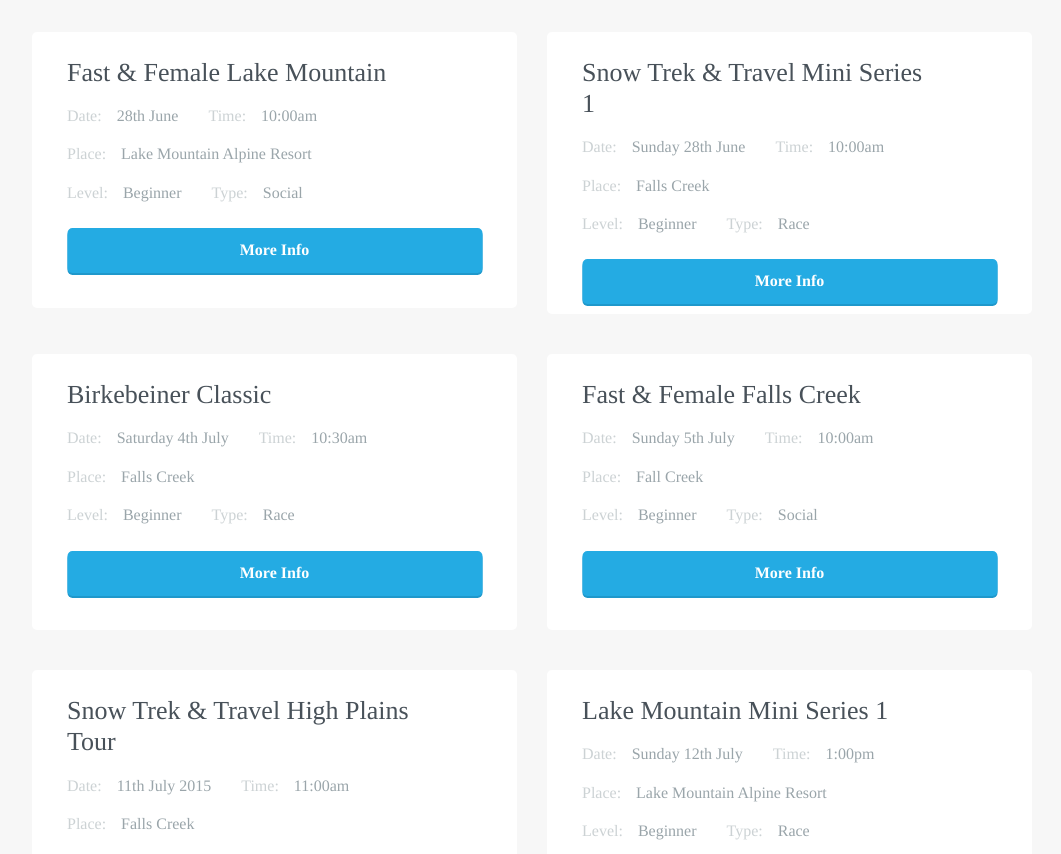
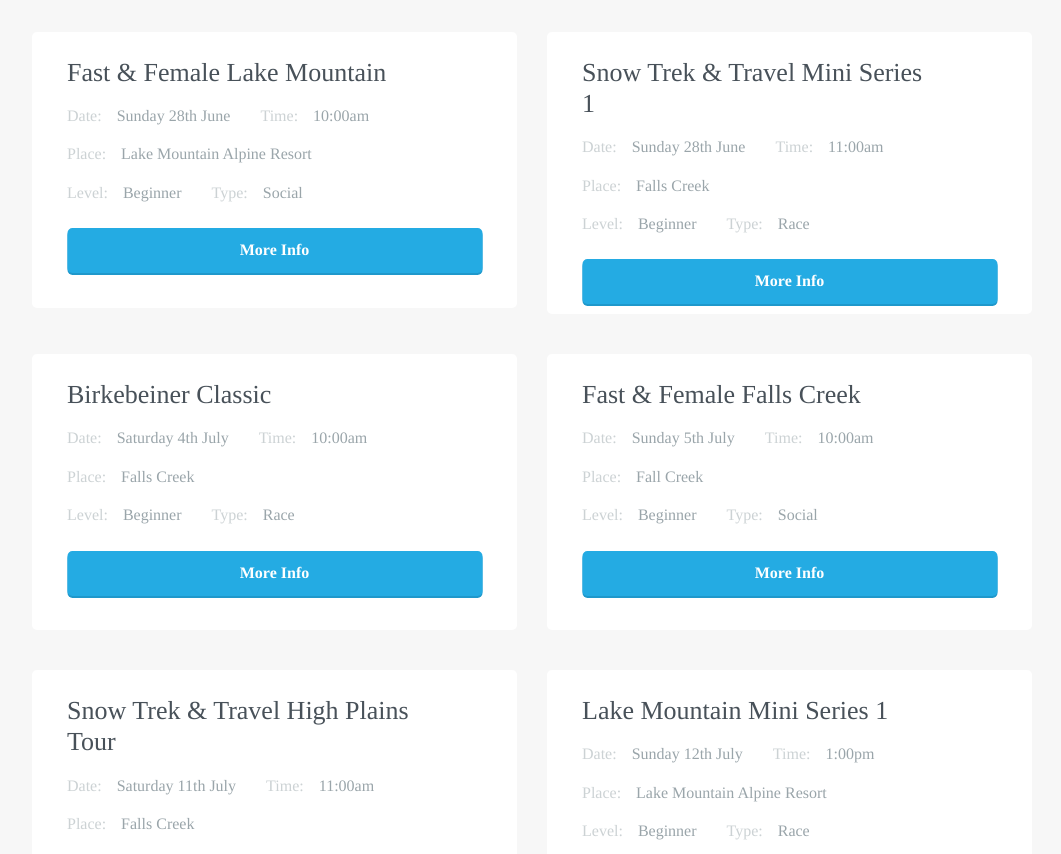
Before and after one commit to robcatto/robcatto.github.io, a Jekyll site: the page built from events/index.html, in a window 1280 px wide and 1400 px high, scrolled down 497 px. Shown: the part 152-1006 px from the top of the window, without its empty margins (108-1169 px from the left). Built offline with Jekyll 4.4.1, drawn with Linux system fonts in a browser that asks for light colours; some web fonts are replaced; Markdown is read by kramdown in place of the engine named in the settings.

Commit message:
Update index.html

```diff
--- a/events/index.html
+++ b/events/index.html
@@ -58,7 +58,7 @@ layout: default
                         <div class="column two">
                             <div class="callout-card event__card">
                                     <h3 class="event__heading">Fast & Female Lake Mountain</h3>
-                                        <span class="event__meta">Date:</span><span class="event__info">28th June</span><span class="event__meta">Time:</span><span class="event__info">10:00am</span>
+                                        <span class="event__meta">Date:</span><span class="event__info">Sunday 28th June</span><span class="event__meta">Time:</span><span class="event__info">10:00am</span>
                                         <br>
                                         <span class="event__meta">Place:</span><span class="event__info">Lake Mountain Alpine Resort</span>
                                         <br>
@@ -71,7 +71,7 @@ layout: default
                         <div class="column two">
                             <div class="callout-card event__card">
                                     <h3 class="event__heading">Snow Trek & Travel Mini Series 1</h3>
-                                        <span class="event__meta">Date:</span><span class="event__info">Sunday 28th June</span><span class="event__meta">Time:</span><span class="event__info">10:00am</span>
+                                        <span class="event__meta">Date:</span><span class="event__info">Sunday 28th June</span><span class="event__meta">Time:</span><span class="event__info">11:00am</span>
                                         <br>
                                         <span class="event__meta">Place:</span><span class="event__info">Falls Creek</span>
                                         <br>
@@ -84,7 +84,7 @@ layout: default
                         <div class="column two">
                             <div class="callout-card event__card">
                                     <h3 class="event__heading">Birkebeiner Classic</h3>
-                                        <span class="event__meta">Date:</span><span class="event__info">Saturday 4th July</span><span class="event__meta">Time:</span><span class="event__info">10:30am</span>
+                                        <span class="event__meta">Date:</span><span class="event__info">Saturday 4th July</span><span class="event__meta">Time:</span><span class="event__info">10:00am</span>
                                         <br>
                                         <span class="event__meta">Place:</span><span class="event__info">Falls Creek</span>
                                         <br>
@@ -109,7 +109,7 @@ layout: default
                         <div class="column two">
                             <div class="callout-card event__card">
                                     <h3 class="event__heading">Snow Trek & Travel High Plains Tour</h3>
-                                        <span class="event__meta">Date:</span><span class="event__info">11th July 2015</span><span class="event__meta">Time:</span><span class="event__info">11:00am</span>
+                                        <span class="event__meta">Date:</span><span class="event__info">Saturday 11th July</span><span class="event__meta">Time:</span><span class="event__info">11:00am</span>
                                         <br>
                                         <span class="event__meta">Place:</span><span class="event__info">Falls Creek</span>
                                         <br>
```
